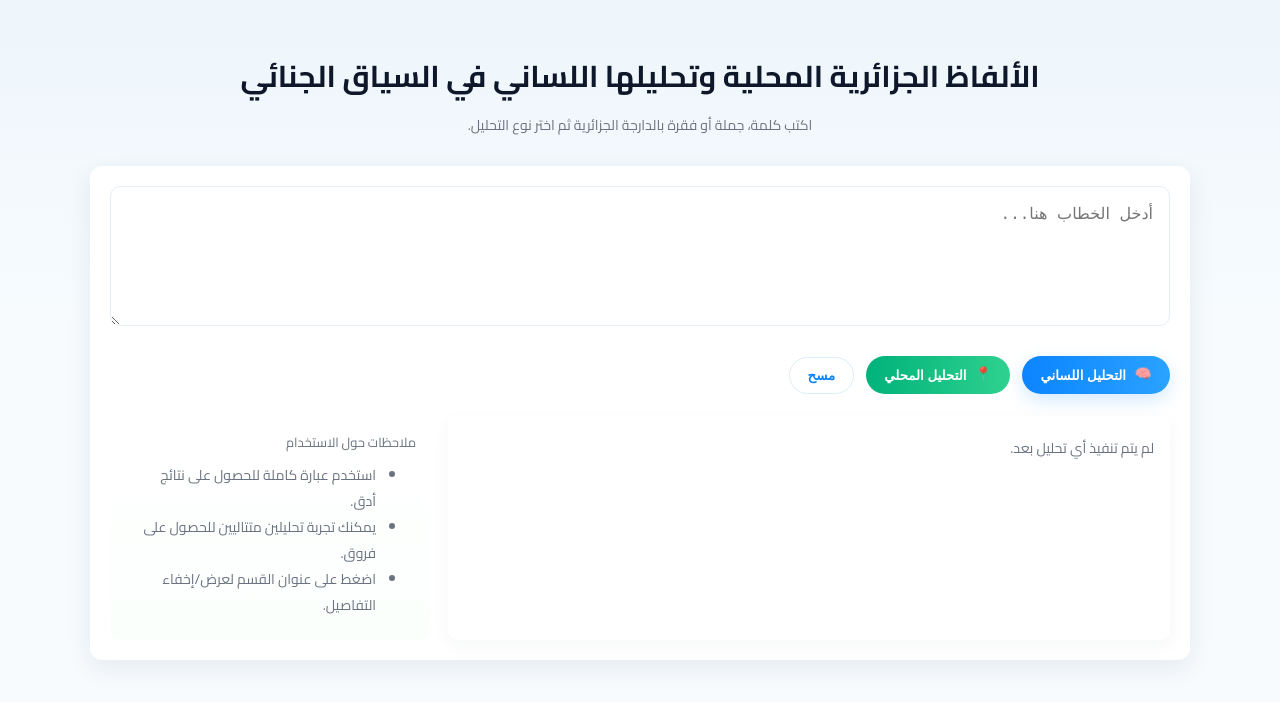
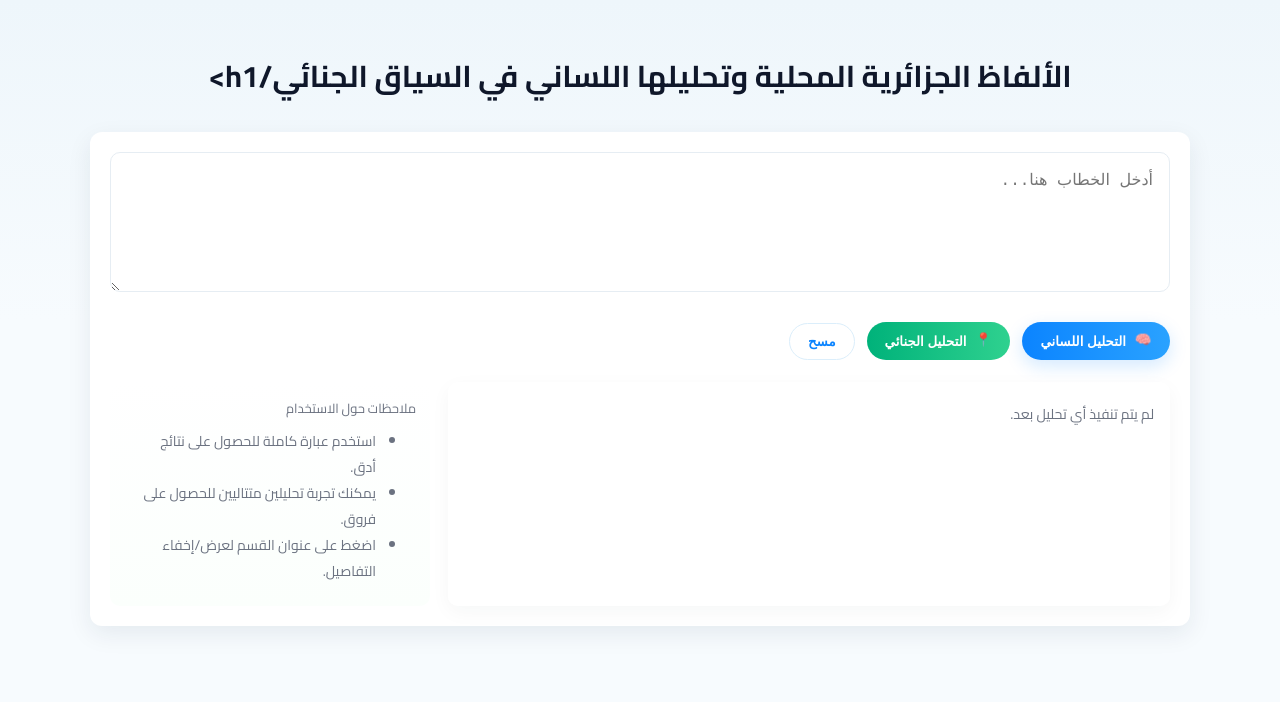
Before and after one commit to hamlasiraj/lingoaDZ, a plain HTML site: page index.html in a window 1280 px wide. Drawn offline with Linux system fonts and the light colour scheme.

Commit message:
rename some titles

```diff
--- a/index.html
+++ b/index.html
@@ -13,10 +13,7 @@
   <body>
     <div class="wrap">
       <header>
-        <h1>الألفاظ الجزائرية المحلية وتحليلها اللساني في السياق الجنائي</h1>
-        <p class="lead">
-          اكتب كلمة، جملة أو فقرة بالدارجة الجزائرية ثم اختر نوع التحليل.
-        </p>
+        <h1>الألفاظ الجزائرية المحلية وتحليلها اللساني في السياق الجنائي/h1>
       </header>
 
       <div class="card">
@@ -31,7 +28,7 @@
 
             <button class="btn btn-secondary" onclick="analyzeForensic()">
               <span class="icon">📍</span>
-              التحليل المحلي
+              التحليل الجنائي
             </button>
 
             <button class="btn btn-ghost" id="clearBtn">مسح</button>
@@ -66,8 +63,6 @@
         </div>
       </div>
     </div>
-
-    <!-- ✅ linked external JS -->
     <script src="./scripts.js"></script>
   </body>
 </html>
```
